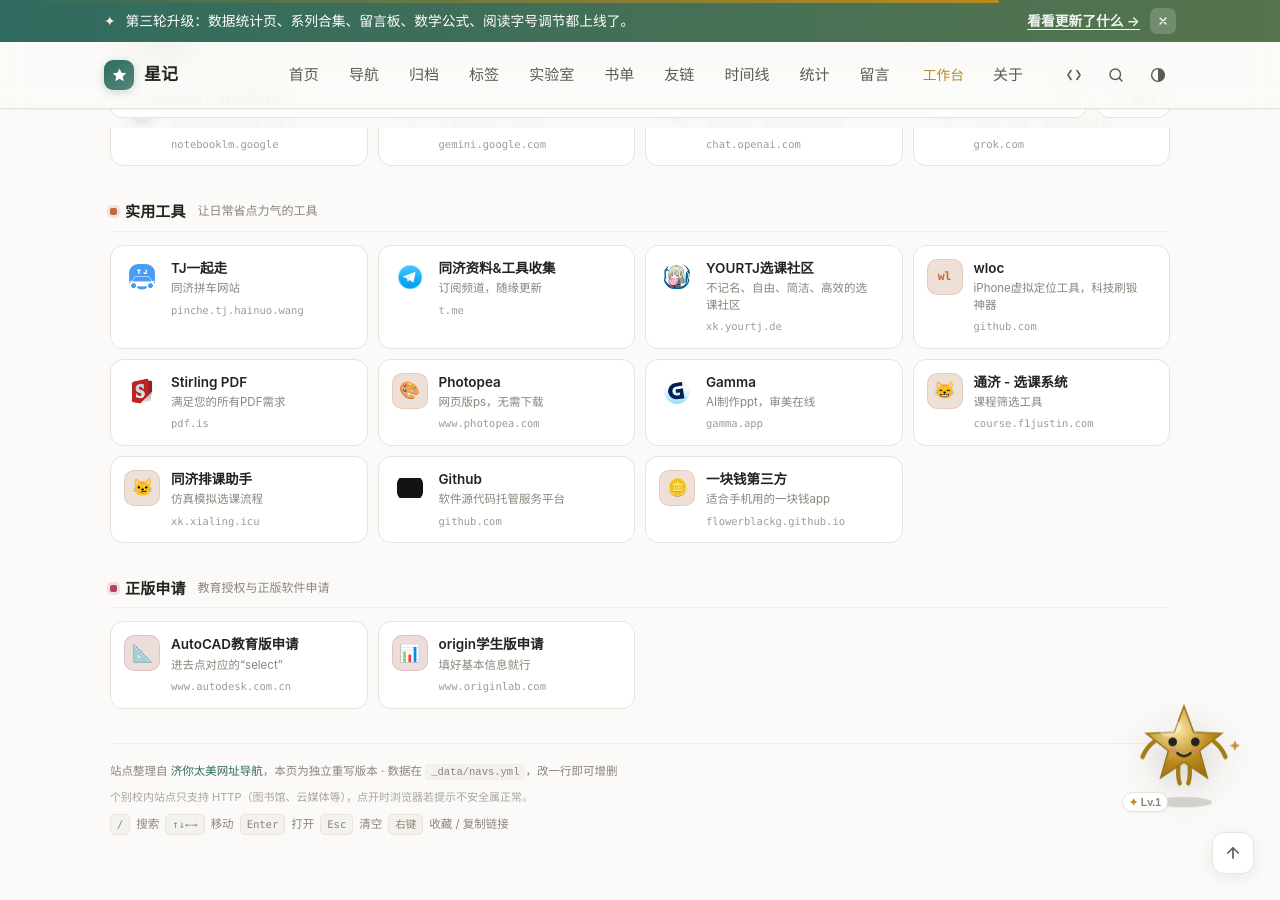
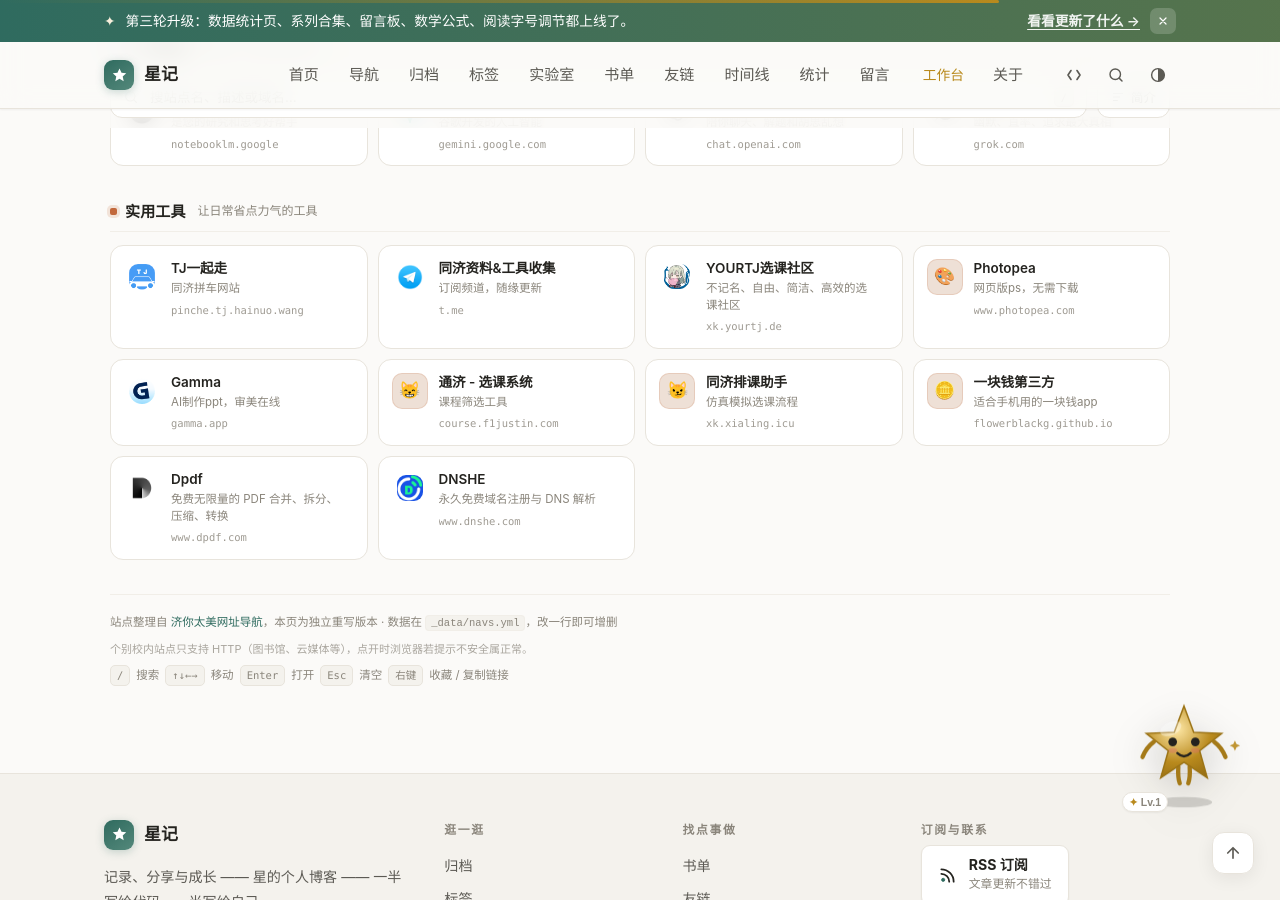
Before and after one commit to xing05188/xing05188.github.io, a Jekyll site: the page built from links.html, in a window 1280 px wide and 900 px high, scrolled down 1637 px. Built offline with Jekyll 4.4.1, drawn with Linux system fonts in a browser that asks for light colours; some of the changed text lies outside the part shown; grey boxes are pictures that could not be loaded.

Commit message:
更新导航站点数据，新增人工智能服务平台、Dpdf 和 DNSHE，移除同济AI应用创新平台和高数同步课堂等站点，更新导航页图标数量。

```diff
--- a/_data/navs.yml
+++ b/_data/navs.yml
@@ -35,11 +35,6 @@
         url: "https://goudian.tongji.edu.cn/"
         emoji: "⚡"
         mark: "电"
-      - title: "同济AI应用创新平台"
-        desc: "可以使用和创建各类智能体"
-        url: "https://agent.tongji.edu.cn/"
-        emoji: "⭐"
-        mark: "AI"
       - title: "一网通办"
         desc: "奖学金、助学金、勤工助学"
         url: "http://myportal.tongji.edu.cn/"
@@ -110,16 +105,6 @@
         url: "https://stadium.tongji.edu.cn"
         emoji: "🏓"
         mark: "体"
-      - title: "高数同步课堂"
-        desc: "往年真题下载"
-        url: "https://gaoshutongbu.tongji.edu.cn/index.htm"
-        emoji: "🔢"
-        mark: "数"
-      - title: "新生任务指引"
-        desc: "新生要做的任务大全"
-        url: "https://1.tongji.edu.cn/welcome"
-        emoji: "✅"
-        mark: "新"
       - title: "财务处"
         desc: "缴学费、住宿费、其他费用"
         url: "https://paycwc.tongji.edu.cn/payment/"
@@ -135,6 +120,11 @@
         url: "https://nic.tongji.edu.cn/main.htm"
         emoji: "🖥️"
         mark: "信息"
+      - title: "人工智能服务平台"
+        desc: "同济 AI 服务平台"
+        url: "https://agi.tongji.edu.cn"
+        icon: "/assets/img/navs/agi.svg"
+        mark: "AGI"
 
   - id: course
     name: 课程常用
@@ -245,15 +235,6 @@
         url: "https://xk.yourtj.de/"
         icon: "/assets/img/navs/yourtj.png"
         mark: "Y"
-      - title: "wloc"
-        desc: "iPhone虚拟定位工具，科技刷锻神器"
-        url: "https://github.com/Yu9191/wloc"
-        mark: "wl"
-      - title: "Stirling PDF"
-        desc: "满足您的所有PDF需求"
-        url: "https://pdf.is/?lang=zh_CN"
-        icon: "/assets/img/navs/stirling.png"
-        mark: "SP"
       - title: "Photopea"
         desc: "网页版ps，无需下载"
         url: "https://www.photopea.com"
@@ -274,28 +255,18 @@
         url: "https://xk.xialing.icu/"
         emoji: "😼"
         mark: "排"
-      - title: "Github"
-        desc: "软件源代码托管服务平台"
-        url: "https://github.com"
-        icon: "/assets/img/navs/github.svg"
-        mark: "GH"
       - title: "一块钱第三方"
         desc: "适合手机用的一块钱app"
         url: "https://flowerblackg.github.io/onetj-webapp"
         emoji: "🪙"
         mark: "1元"
-
-  - id: software
-    name: 正版申请
-    desc: "教育授权与正版软件申请"
-    items:
-      - title: "AutoCAD教育版申请"
-        desc: "进去点对应的“select”"
-        url: "https://www.autodesk.com.cn/education/edu-software/overview?sorting=featured&filters=individual"
-        emoji: "📐"
-        mark: "CAD"
-      - title: "origin学生版申请"
-        desc: "填好基本信息就行"
-        url: "https://www.originlab.com/OriginProLearning.aspx"
-        emoji: "📊"
-        mark: "O"
+      - title: "Dpdf"
+        desc: "免费无限量的 PDF 合并、拆分、压缩、转换"
+        url: "https://www.dpdf.com/zh"
+        icon: "/assets/img/navs/dpdf.png"
+        mark: "PDF"
+      - title: "DNSHE"
+        desc: "永久免费域名注册与 DNS 解析"
+        url: "https://www.dnshe.com/"
+        icon: "/assets/img/navs/dnshe.png"
+        mark: "DNS"
```
Also changed, not shown: Gemfile.lock, README.md, assets/img/navs/agi.svg (added), assets/img/navs/dnshe.png (added), assets/img/navs/dpdf.png (added).
